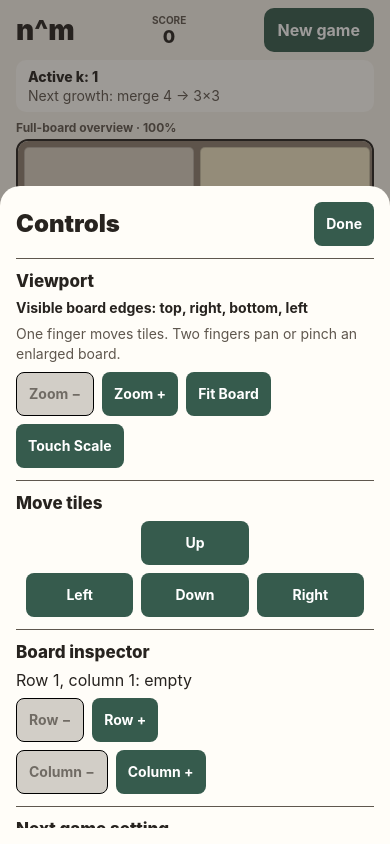
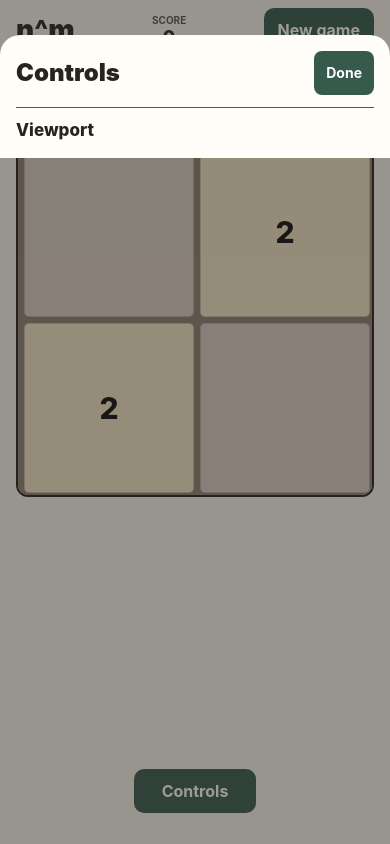
Before and after one commit to futuroptimist/n-m, a React Native app: screen / in a window 390 px wide. Both pictures are taken after a click on the button "Controls". Built offline with nearby package versions, Linux system fonts and the light colour scheme.

Commit message:
Use supported safe-area providers for screen and controls modal

```diff
--- a/package.json
+++ b/package.json
@@ -47,6 +47,7 @@
     "expo-dev-client": "~57.0.19",
     "expo-status-bar": "~57.0.1",
     "react": "19.2.3",
-    "react-native": "0.86.3"
+    "react-native": "0.86.3",
+    "react-native-safe-area-context": "~5.7.0"
   }
 }
--- a/src/components/GameBoard.tsx
+++ b/src/components/GameBoard.tsx
@@ -13,9 +13,7 @@ import {
   Animated,
   Modal,
   PanResponder,
-  Platform,
   Pressable,
-  SafeAreaView,
   ScrollView,
   StyleSheet,
   Text,
@@ -23,6 +21,7 @@ import {
   type GestureResponderEvent,
   type LayoutChangeEvent,
 } from 'react-native';
+import { SafeAreaProvider, SafeAreaView } from 'react-native-safe-area-context';
 
 import {
   tileValue,
@@ -50,17 +49,6 @@ import {
   visibleEdges,
   type ViewportPosition,
 } from './boardInteraction';
-
-// The public core SafeAreaView is iOS-only. RN 0.86 also ships this Android
-// native view, which applies system-bar and display-cutout WindowInsets.
-// Keep this adapter local while this cleanup cannot add a safe-area dependency.
-export const PlatformSafeAreaView: typeof SafeAreaView =
-  Platform.OS === 'android'
-    ? // Reuse RN's codegenerated component (including its Fabric view config).
-      // eslint-disable-next-line @typescript-eslint/no-require-imports
-      require('react-native/Libraries/Components/SafeAreaView/RCTSafeAreaViewNativeComponent')
-        .default
-    : SafeAreaView;
 
 interface GameBoardProps {
   controlsOpen: boolean;
@@ -426,7 +414,8 @@ export function GameBoard({
         visible={controlsOpen}
       >
         <View style={styles.modalBackdrop}>
-          <PlatformSafeAreaView style={styles.modalSafeArea}>
+          <SafeAreaProvider>
+            <SafeAreaView style={styles.modalSafeArea}>
               <View accessibilityViewIsModal style={styles.modalCard}>
                 <View style={styles.modalHeader}>
                   <Text accessibilityRole="header" style={styles.modalTitle}>
@@ -446,10 +435,12 @@ export function GameBoard({
                     >
                       Viewport
                     </Text>
-                  <Text style={styles.edgeText}>{edgeDescription(edges)}</Text>
+                    <Text style={styles.edgeText}>
+                      {edgeDescription(edges)}
+                    </Text>
                     <Text style={styles.hint}>
-                    One finger moves tiles. Two fingers pan or pinch an enlarged
-                    board.
+                      One finger moves tiles. Two fingers pan or pinch an
+                      enlarged board.
                     </Text>
                     <View style={styles.controlRow}>
                       <BoardButton
@@ -598,14 +589,15 @@ export function GameBoard({
                     </View>
                     {pendingK >= 5 ? (
                       <Text style={styles.hint}>
-                      Higher k grows less often. With current 2/4 tile spawns, k
-                      values 5–10 cannot grow beyond 2×2.
+                        Higher k grows less often. With current 2/4 tile spawns,
+                        k values 5–10 cannot grow beyond 2×2.
                       </Text>
                     ) : null}
                   </View>
                 </ScrollView>
               </View>
-          </PlatformSafeAreaView>
+            </SafeAreaView>
+          </SafeAreaProvider>
         </View>
       </Modal>
     </View>
--- a/src/screens/GameScreen.tsx
+++ b/src/screens/GameScreen.tsx
@@ -10,8 +10,9 @@ import {
   View,
   useWindowDimensions,
 } from 'react-native';
+import { SafeAreaProvider, SafeAreaView } from 'react-native-safe-area-context';
 
-import { GameBoard, PlatformSafeAreaView } from '../components/GameBoard';
+import { GameBoard } from '../components/GameBoard';
 import { selectMoveAnnouncement } from '../components/boardInteraction';
 import {
   createGame,
@@ -26,6 +27,16 @@ import { gameStorage } from '../storage/asyncStorageAdapter';
 import type { RecoveryReason } from '../storage/gameStorage';
 
 export function GameScreen() {
+  return (
+    <SafeAreaProvider>
+      <SafeAreaView style={styles.screen}>
+        <GameContent />
+      </SafeAreaView>
+    </SafeAreaProvider>
+  );
+}
+
+function GameContent() {
   const { width, fontScale } = useWindowDimensions();
   const compactHeader = width < 360 || fontScale > 1.2;
   const [pendingK, setPendingK] = useState(1);
@@ -192,7 +203,6 @@ export function GameScreen() {
   };
 
   return (
-    <PlatformSafeAreaView style={styles.screen}>
     <View style={styles.content}>
       <View style={styles.header}>
         <Text
@@ -283,7 +293,6 @@ export function GameScreen() {
         </View>
       ) : null}
     </View>
-    </PlatformSafeAreaView>
   );
 }
 
```
Also changed, not shown: 1 other file (tests, documents, lock files or other folders). Lines whose indentation alone changed are shown as unchanged.
